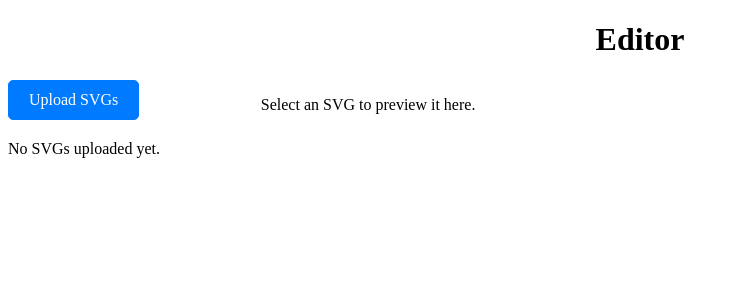
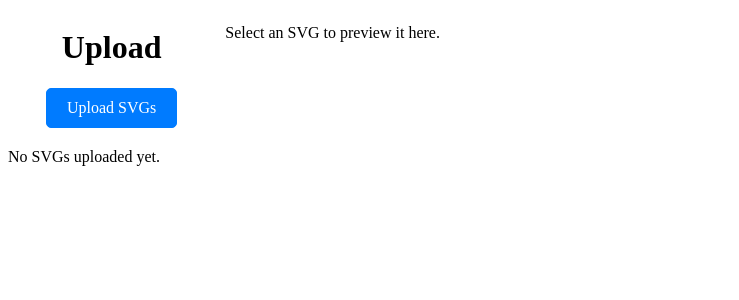
Before and after one commit to Davinder2001/editor_nextjs, a Next.js app: page / in a window 1280 px wide. Shown: the top 300 px of the page, without its empty margins (0-739 px from the left). Built offline with nearby package versions, Linux system fonts and the light colour scheme.

Commit message:
leayers added

```diff
--- a/src/app/globals.css
+++ b/src/app/globals.css
@@ -1,23 +1,23 @@
+.frame-container{
+  display: grid;
+  gap: 10px;
+  grid-template-columns: 1fr 4fr 1fr;
+}
 .container{
-    display: flex;
-    max-width: 1400px;
-    margin: auto;
+  max-width: 1400px;
+  margin: auto;
 }
-.right-side {
-    width: 80%;
-}
-.left-side{
-    width: 20%;
-}
+
+
 .main-heading {
     text-align: center;
 }
-/* Container styling */
+
 .choose_file-container {
   margin-bottom:20px ;
+  text-align: center;
   }
 
-  /* Custom label styled as a button */
   .custom-file-upload {
     display: inline-block;
     padding: 10px 20px;
@@ -34,10 +34,23 @@
     background-color: #0056b3;
   }
 
-  /* Hide the actual file input */
+
   input[type="file"] {
     display: none;
   }
   .active{
     background-color: aliceblue;
   }
+
+
+
+
+
+ul {
+  list-style-type: none;
+  padding-left: 0;
+}
+
+li {
+  margin-left: 0;
+}
--- a/src/app/page.tsx
+++ b/src/app/page.tsx
@@ -4,15 +4,14 @@ import React, { useState, useEffect } from "react";
 const Page: React.FC = () => {
   const [svgDataList, setSvgDataList] = useState<string[]>([]);
   const [selectedSvg, setSelectedSvg] = useState<string | null>(null);
-  const [contextMenu, setContextMenu] = useState<{ x: number; y: number; index: number | null } | null>(null);
+  const [selectedLayers, setSelectedLayers] = useState<string[]>([]);
 
-  // Load SVGs from local storage when the component mounts
   useEffect(() => {
     const savedSVGs = localStorage.getItem("uploadedSVGs");
     if (savedSVGs) {
       const svgList = JSON.parse(savedSVGs);
       setSvgDataList(svgList);
-      setSelectedSvg(svgList[0] || null); // Set the first SVG as the default selected one
+      setSelectedSvg(svgList[0] || null);
     }
   }, []);
 
@@ -27,13 +26,10 @@ const Page: React.FC = () => {
             const svgContent = e.target?.result as string;
             newSvgDataList.push(svgContent);
 
-            // Update the state and local storage after reading all files
             if (newSvgDataList.length === files.length) {
               const updatedList = [...svgDataList, ...newSvgDataList];
               setSvgDataList(updatedList);
               localStorage.setItem("uploadedSVGs", JSON.stringify(updatedList));
-
-              // Automatically set the first SVG as the selected one after upload
               setSelectedSvg(updatedList[0]);
             }
           };
@@ -46,37 +42,53 @@ const Page: React.FC = () => {
   };
 
   const handleSvgClick = (svg: string) => {
-    setSelectedSvg(svg); // Update the selected SVG when a thumbnail is clicked
+    setSelectedSvg(svg);
+    setSelectedLayers([]); // Reset selected layers
   };
 
-  const handleSvgDelete = (index: number) => {
-    const updatedList = [...svgDataList];
-    updatedList.splice(index, 1);
-    setSvgDataList(updatedList);
-    localStorage.setItem("uploadedSVGs", JSON.stringify(updatedList));
-    setContextMenu(null); // Close the context menu after deletion
-
-    // If the deleted SVG was selected, reset to the first SVG (if available)
-    if (selectedSvg === svgDataList[index]) {
-      setSelectedSvg(updatedList[0] || null);
-    }
+  const handleLayerClick = (layerId: string) => {
+    setSelectedLayers([layerId]); // Select only the clicked layer
   };
 
-  const handleRightClick = (event: React.MouseEvent<HTMLDivElement>, index: number) => {
-    event.preventDefault();
-    setContextMenu({ x: event.clientX, y: event.clientY, index });
+  const parseSvgLayers = (svg: string) => {
+    const parser = new DOMParser();
+    const svgDoc = parser.parseFromString(svg, "image/svg+xml");
+
+    // Select only top-level <g> elements
+    const topLevelLayers = Array.from(svgDoc.documentElement.querySelectorAll(":scope > g")).map((layer, index) => ({
+      id: layer.id || `layer-${index}`,
+      content: layer.outerHTML,
+    }));
+
+    return topLevelLayers;
   };
 
-  const handleCloseContextMenu = () => {
-    setContextMenu(null); // Close context menu
+  const applyLayerStyles = (svg: string, layersToHighlight: string[]) => {
+    const parser = new DOMParser();
+    const svgDoc = parser.parseFromString(svg, "image/svg+xml");
+
+    svgDoc.querySelectorAll("g").forEach((layer) => {
+      const layerId = layer.id || `layer-${Array.from(layer.parentElement?.children || []).indexOf(layer)}`;
+      if (layersToHighlight.includes(layerId)) {
+        layer.setAttribute("style", "border: 2px solid #000;");
+        layer.setAttribute("stroke", "red");
+        layer.setAttribute("stroke-width", "4");
+      } else {
+        layer.removeAttribute("style");
+        layer.removeAttribute("stroke");
+        layer.removeAttribute("stroke-width");
+      }
+    });
+
+    return svgDoc.documentElement.outerHTML;
   };
 
   return (
-    <div className="p-4 flex" onClick={handleCloseContextMenu}>
-      <h1 className="main-heading">Editor</h1>
     <div className="container">
+      {/* <h1 className="main-heading">Editor</h1> */}
+      <div className="frame-container">
         <div className="left-side">
-          {/* Left side with all SVG thumbnails */}
+        <h1 className="main-heading">Upload</h1>
           <div className="choose_file-container">
             <label htmlFor="file-upload" className="custom-file-upload">
               Upload SVGs
@@ -87,26 +99,26 @@ const Page: React.FC = () => {
               accept=".svg"
               multiple
               onChange={handleUpload}
+              className="hidden"
             />
           </div>
 
-          <div className="grid grid-cols-2 gap-4">
+          <div className="svg-thumb-container">
             {svgDataList.length > 0 ? (
               svgDataList.map((svg, index) => (
                 <div
                   key={index}
                   onClick={() => handleSvgClick(svg)}
-                  onContextMenu={(event) => handleRightClick(event, index)} // Handle right-click
                   dangerouslySetInnerHTML={{ __html: svg }}
                   style={{
-                    maxWidth: "200px",
+
                     maxHeight: "200px",
                     border: "1px solid #ccc",
-                    padding: "8px",
+                    marginBottom: '20px',
                     cursor: "pointer",
-                    marginBottom: "20px",
+
                   }}
-                  className={selectedSvg === svg ? "active" : ""} // Apply active class
+                  className={selectedSvg === svg ? "active" : ""}
                 />
               ))
             ) : (
@@ -114,57 +126,56 @@ const Page: React.FC = () => {
             )}
           </div>
         </div>
+            <>
+          {selectedSvg ? (
+            <>
         <div className="right-side">
-          {/* Right side with big preview */}
-          <div className="w-2/3 pl-4 border-l">
-            {selectedSvg ? (
+        <h1 className="main-heading">Preview</h1>
+            <div className="right-side-inner">
+              <div className="svg-preview-container">
                 <div
-                dangerouslySetInnerHTML={{ __html: selectedSvg }}
+                  dangerouslySetInnerHTML={{
+                    __html: applyLayerStyles(selectedSvg, selectedLayers),
+                  }}
                   style={{
-                  width: "100%",
                     height: "auto",
                     border: "1px solid #ccc",
                     padding: "16px",
                   }}
                   />
+              </div>
+
+            </div>
+          </div>
+           <div className="layers-prev-container">
+           <h1 className="main-heading">Layers</h1>
+           <ul>
+             {parseSvgLayers(selectedSvg).map((layer) => (
+               <li key={layer.id}>
+                 <button
+                   onClick={() => handleLayerClick(layer.id)}
+                   style={{
+                     background: selectedLayers.includes(layer.id) ? "lightblue" : "transparent",
+                     padding: "8px",
+                     cursor: "pointer",
+                     margin: "4px 0",
+                     width: '100%'
+                    }}
+                    >
+                   {layer.id}
+                 </button>
+               </li>
+             ))}
+           </ul>
+         </div>
+             </>
           ) : (
             <p>Select an SVG to preview it here.</p>
           )}
+
+
+          </>
       </div>
-        </div>
-      </div>
-
-      {/* Context Menu */}
-      {contextMenu && (
-        <div
-          className="context-menu"
-          style={{
-            position: "absolute",
-            top: contextMenu.y,
-            left: contextMenu.x,
-            border: "1px solid #ccc",
-            backgroundColor: "white",
-            boxShadow: "0 4px 6px rgba(0, 0, 0, 0.1)",
-            zIndex: 1000,
-            padding: "8px",
-            borderRadius: "4px",
-          }}
-        >
-          <button
-            onClick={() => handleSvgDelete(contextMenu.index!)}
-            style={{
-              background: "red",
-              color: "white",
-              padding: "8px 16px",
-              border: "none",
-              borderRadius: "4px",
-              cursor: "pointer",
-            }}
-          >
-            Delete
-          </button>
-        </div>
-      )}
     </div>
   );
 };
```
Lines whose indentation alone changed are shown as unchanged.
